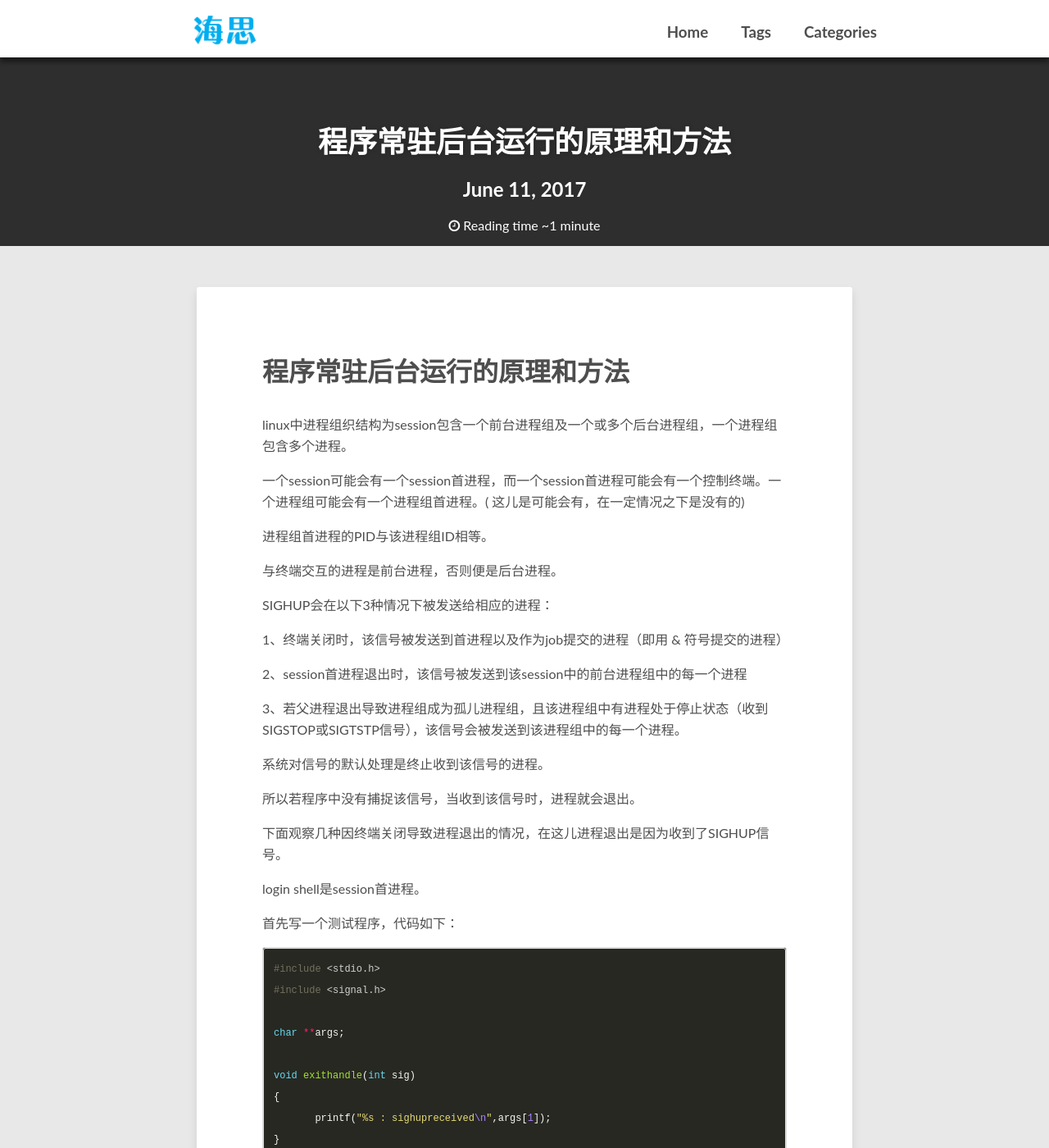
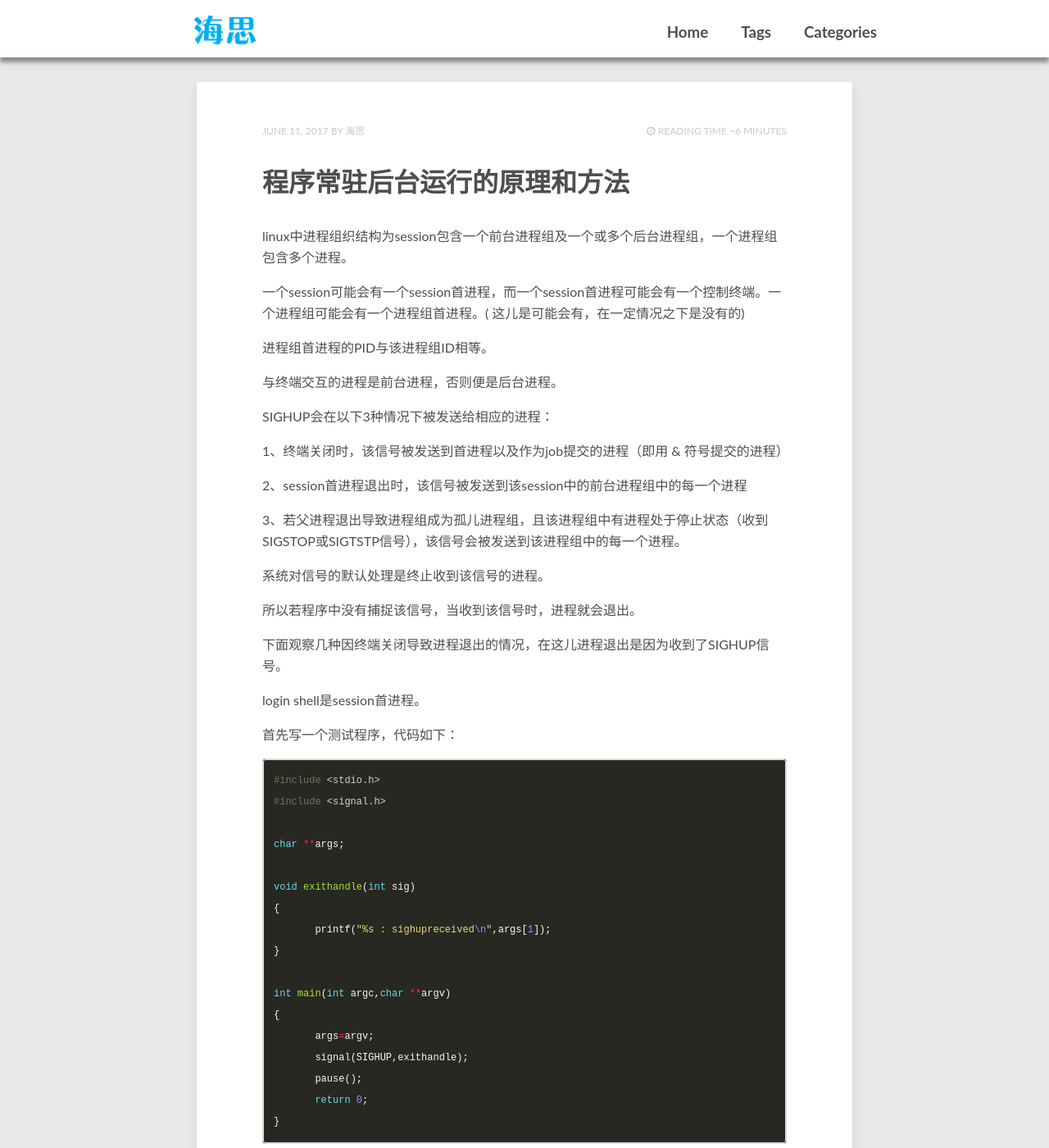
Before and after one commit to qihaiyan/qihaiyan.github.io, a Jekyll site: the page built from _posts/2017-06-11-sighup-term.md, in a window 1280 px wide and 1400 px high. Shown: the whole window at 82% size. Built offline with Jekyll 4.4.1, drawn with Linux system fonts in a browser that asks for light colours; nearby versions of some CDN libraries.

Commit message:
modify css

```diff
--- a/_config.yml
+++ b/_config.yml
@@ -4,7 +4,7 @@
 # put your disqus here
 disqus_shortname:
 reading_time:     true # if true, shows the estimated reading time for a post
-words_per_minute: 200
+words_per_minute: 20
 logo:             images/logo.png # logo visible in the topbar
 excerpt_separator: <!-- more -->
 # Your site's domain goes here (eg: //mmistakes.github.io, http://mademistakes.com, etc)
--- a/_layouts/post.html
+++ b/_layouts/post.html
@@ -21,15 +21,29 @@
               {% if page.image.credit %}<div class="image-credit">Image source: <a target="_blank" href="{{ page.image.creditlink }}">{{ page.image.credit }}</a></div><!-- /.image-credit -->{% endif %}
             </div>
         {% endif %}
+    <header>
+      <div class="entry-meta">
+        <span class="entry-date date published updated"><time datetime="{{ page.date | date_to_xmlschema }}">{{ page.date | date: "%B %d, %Y" }}</time></span><span class="author vcard"><span class="fn"><a href="{{ site.url }}/about/" title="About {{ site.owner.name }}">{{ site.owner.name }}</a></span></span>
+        {% if site.reading_time and page.layout == 'post' %}
+        <span class="entry-reading-time">
+          <i class="fa fa-clock-o"></i>
+          {% assign readtime = content | strip_html | number_of_words | divided_by:site.words_per_minute %}
+            Reading time ~{% if readtime <= 1 %}1 minute{% else %}{{ readtime }} minutes{% endif %}
+        </span><!-- /.entry-reading-time -->
+        {% endif %}
+      </div><!-- /.entry-meta -->
+    </header>
       <h1 class="post-title entry-title">{{ page.title }}</h1>
       {{ content }}
-      <footer class="entry-meta">
+      <footer>
+        <div class="entry-meta">
         <span class="entry-tags">{% for tag in page.tags %}<a href="{{ site.url }}/tags#{{ tag }}" title="Pages tagged {{ tag }}" class="tag"><span class="term">{{ tag }}</span></a>{% unless forloop.last %}{% endunless %}{% endfor %}</span>
         {% if page.modified %}<span>Updated on <span class="entry-date date updated"><time datetime="{{ page.modified }}">{{ page.modified | date: "%B %d, %Y" }}</time></span></span>
         {% endif %}
 <p>版权声明： 本博客所有文章除特别声明外，均采用 <a href="https://creativecommons.org/licenses/by-nc-sa/3.0/">CC BY-NC-SA 3.0</a> 许可协议。转载请注明出处！</p>
         <span class="author vcard"><span class="fn">{{ site.owner.name }}</span></span>
         {% if page.share != false %}{% include social-share.html %}{% endif %}
+        </div>
       </footer>
     </div><!-- /.entry-content -->
     {% include author.html %}
@@ -40,7 +54,7 @@
 
 {% include scripts.html %}
 
-<div id="cloud-tie-wrapper" class="cloud-tie-wrapper" style="max-width: 800px;margin: auto;border-radius: 3px;
+<div id="cloud-tie-wrapper" class="cloud-tie-wrapper" style="max-width: 800px;margin: auto;
 box-shadow: 0 0 0 1px rgba(187,187,187,0.1),0 6px 12px rgba(0,0,0,0.1);"></div>
 <script src="https://img1.cache.netease.com/f2e/tie/yun/sdk/loader.js"></script>
 <script>
--- a/_sass/_page.scss
+++ b/_sass/_page.scss
@@ -172,9 +172,11 @@
 			margin: 0 auto 30px auto;
 		}
 	}
+	footer{
 	.entry-meta {
 		margin: 50px 30px 30px;
 		text-align: center;
+	}
 	}
 }
 .entry-tags {
@@ -472,7 +474,7 @@
 	height: 50px;
 	@media #{$medium} {
 		background-color: $header-color;
-		min-height: 300px;
+		//min-height: 250px;
 	}
 }
 .header-toggle{
@@ -496,13 +498,13 @@
 		text-align: center;
 	}
 	h2 {
-		color: $white;
+		color: rgba(255,255,255,0.75);
 	}
 	h1 {
 		font-weight: 700;
 		margin-bottom: 20px;
 		@include font-rem(32);
-		color: $white;
+		color: rgba(255,255,255,0.75);
 		text-shadow: 1px 1px 4px rgba($base-color, 0.6);
 		display: block;
 		a {
@@ -522,7 +524,7 @@
 		}
 	}
 	p {
-		color: $white;
+		color: rgba(255,255,255,0.75);
 	}
 }
 .header-menu {
```
